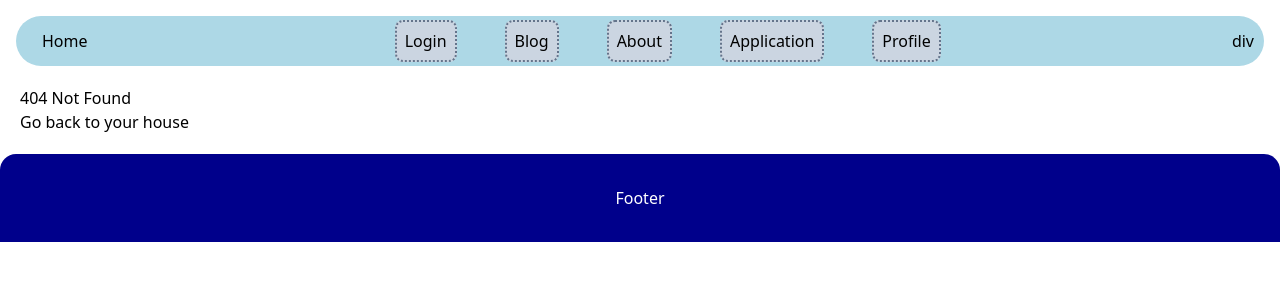
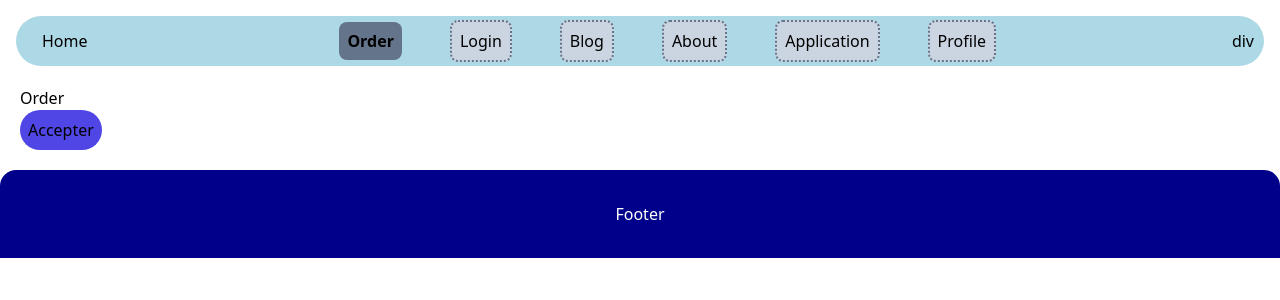
Before and after one commit to jolu3475/firstnext, a Next.js app: page /order in a window 1280 px wide. Before the commit this address had no page. Shown: the top 300 px of the page. Built offline with nearby package versions, Linux system fonts and the light colour scheme.

Commit message:
Ajout de la page de commande avec un bouton pour rediriger vers la page d'accueil et mise à jour du composant Header pour inclure un lien vers la page de commande.

```diff
--- a/src/app/header.js
+++ b/src/app/header.js
@@ -4,6 +4,7 @@ import Link from 'next/link'
 import { usePathname } from 'next/navigation'
 
 const links = [
+  { href: '/order', label: 'Order' },
   { href: '/login', label: 'Login' },
   { href: '/blog', label: 'Blog' },
   { href: '/about', label: 'About' },
--- /dev/null
+++ b/src/app/order/page.js
@@ -0,0 +1,20 @@
+'use client'
+import { useRouter } from 'next/navigation'
+
+const Order = () => {
+  const router = useRouter()
+  const HandleClick = () => {
+    console.log('clicked')
+    router.push('/')
+  }
+  return (
+    <>
+      <h5>Order</h5>
+      <button className="rounded-full bg-indigo-600 p-2" onClick={HandleClick}>
+        Accepter
+      </button>
+    </>
+  )
+}
+
+export default Order
```
